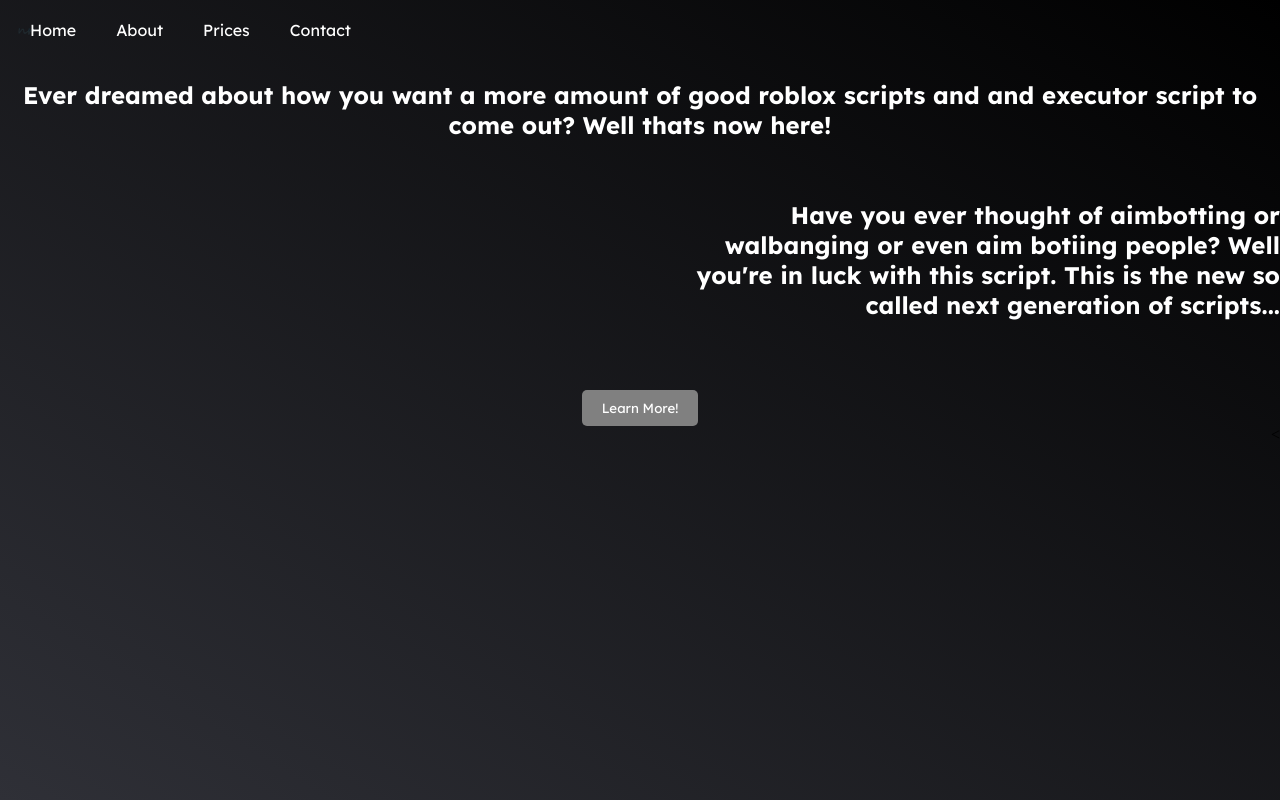
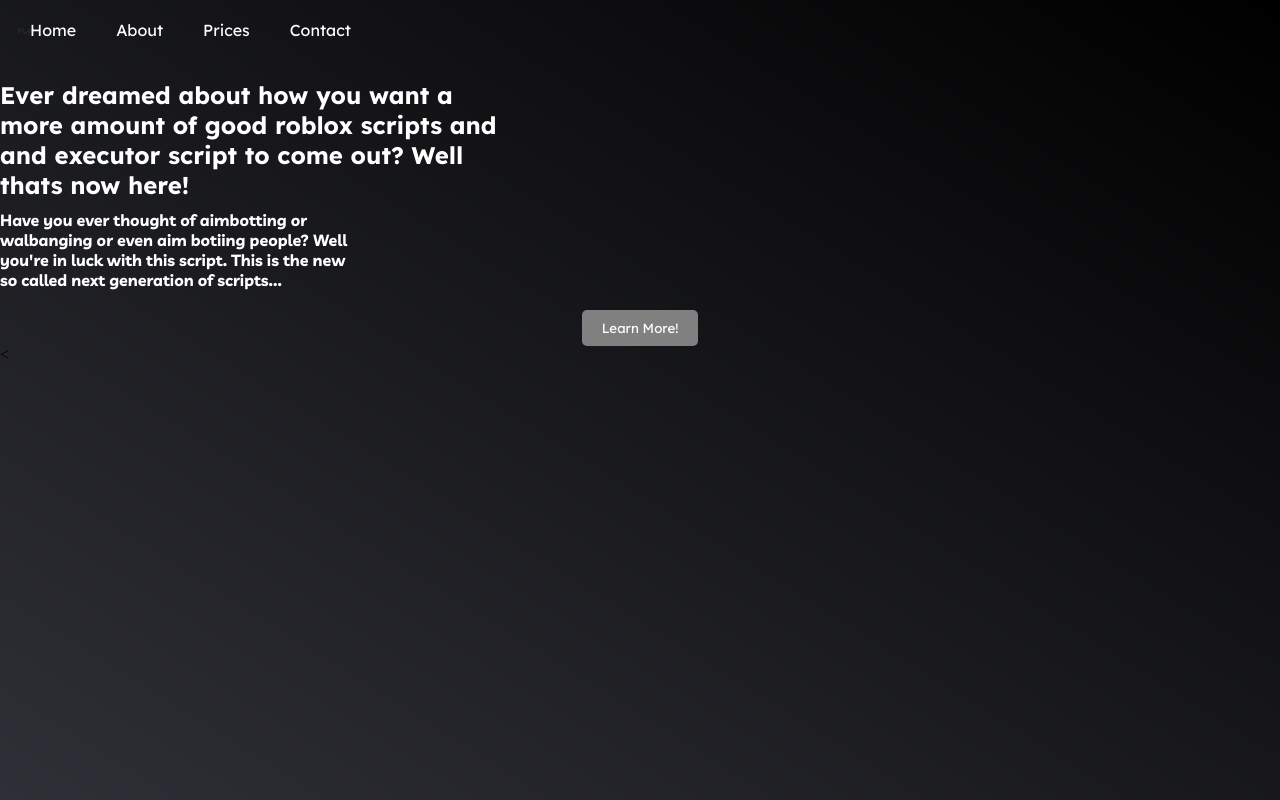
Before and after one commit to gunscr/gunfight2, a plain HTML site: page index.html in a window 1280 px wide. Drawn offline with nearby package versions, Linux system fonts and the light colour scheme; no server answers; a script that the page names is missing.

Commit message:
Update style5.css

```diff
--- a/style5.css
+++ b/style5.css
@@ -3,7 +3,7 @@ body {
   padding: 0;
   height: 100vh;
   background: linear-gradient(to right top, #2f3037, #000000);
-  text-align: right; /* Align text to the right */
+  text-align: left; /* Align text to the left */
 }
 
 body,
@@ -22,7 +22,7 @@ nav ul {
 }
 
 nav ul li {
-  float: left;
+  float: left; /* Change float direction to left */
 }
 
 nav ul li a {
@@ -47,22 +47,26 @@ nav ul li:first-child a {
 
 h1 {
   color: white;
-  margin: 20px auto 10px; /* Adjust margin */
+  margin: 20px 0 10px; /* Adjust margin */
   font-size: 24px; /* Adjust font size */
   font-family: lexend;
-  text-align: center;
+  text-align: left; /* Align text to the left */
+  font-weight: bolder;
+  word-wrap: break-word; /* or overflow-wrap: break-word; */
+  max-width: 500px;
 }
+
 
 h2 {
   color: white;
-  margin: 60px auto; /* Adjust margin */
-  margin-right: 0; /* Reset margin-right */
-  font-family: lexend;
+  margin: 10px auto; /* Adjust margin */
+  margin-left: 0; /* Reset margin-right */
+  font-family: Livvic;
   word-wrap: break-word; /* or overflow-wrap: break-word; */
-  max-width: 600px; /* Adjust as needed */
-  text-align: right; /* Align text to the right */
+  max-width: 350px; /* Adjust as needed */
+  text-align: left; /* Align text to the left */
+  font-size: 16px;
 }
-
 
 button {
   background-color: gray;
@@ -73,7 +77,7 @@ button {
   cursor: pointer;
   font-family: lexend;
   margin-top: 20px; /* Adjust margin */
-  margin-right: 0; /* Reset margin-right */
+  margin-left: 0; /* Reset margin-right */
 }
 
 button {
@@ -85,7 +89,7 @@ button {
   cursor: pointer;
   font-family: lexend;
   margin-top: 10px; /* No change in margin */
-  margin-right: 0; /* Reset margin-right */
+  margin-left: 0; /* Reset margin-right */
   transition: background 0.3s ease, color 0.3s ease; /* Add smooth transition effect */
 }
 
@@ -93,7 +97,3 @@ button:hover {
   background: white;
   color: black;
 }
-
-#content {
-  display: none; /* Hide content initially */
-}
```
